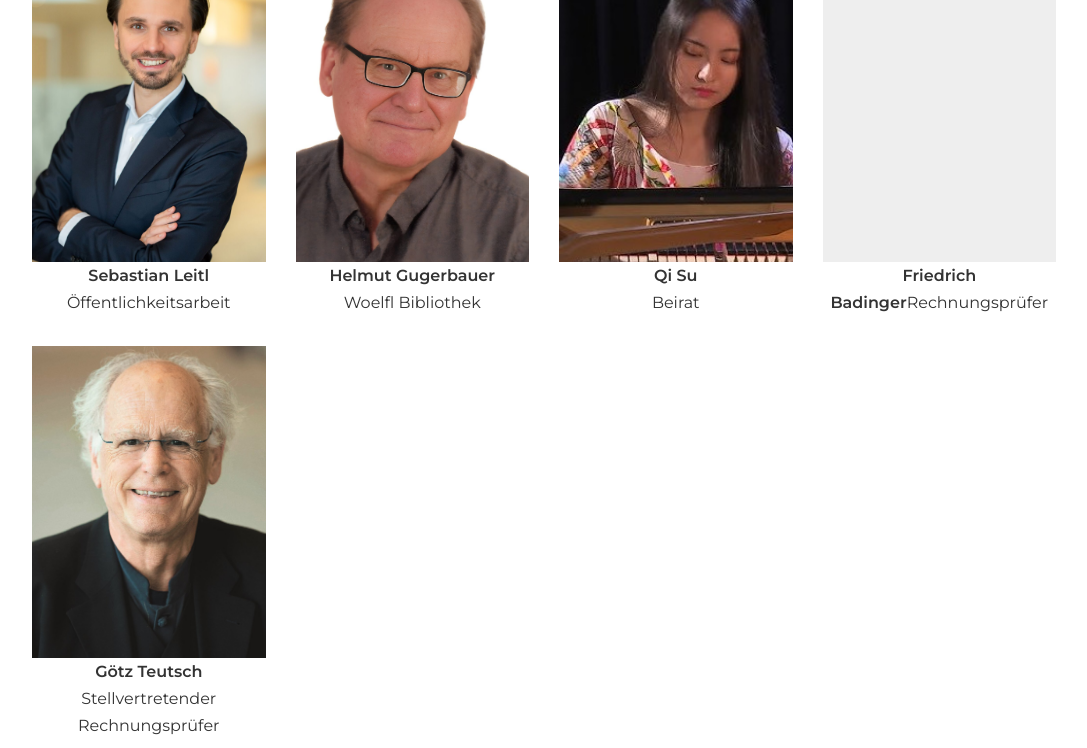
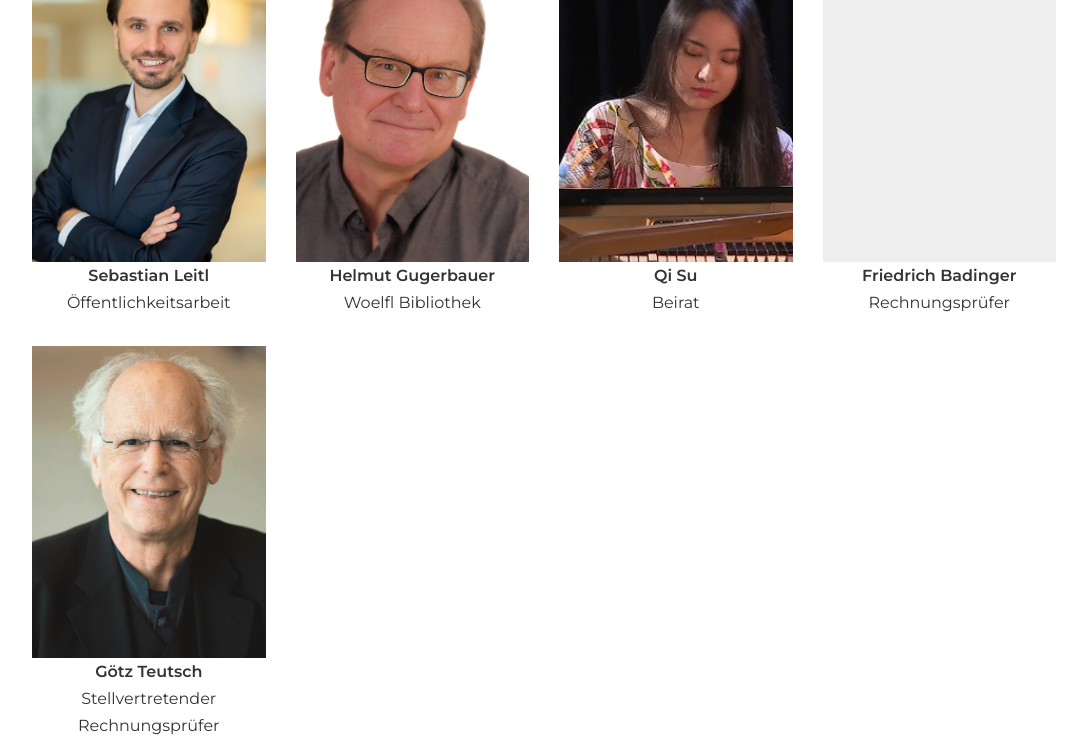
Before and after one commit to JohnnyTheGreatOne/IJWG, a plain HTML site: page index.html in a window 1280 px wide. Shown: the part 8842-9590 px from the top of the page, without its empty margins (96-1183 px from the left). Drawn offline with nearby package versions, Linux system fonts and the light colour scheme; a web font is replaced by a local one.

```diff
--- a/index.html
+++ b/index.html
@@ -318,7 +318,7 @@
              </div>
             <div class="member-card">
                 <div class="portrait-placeholder"><img src="Badinger.png" alt="Qi Su" class="zoomable" data-description="Friedrich Badinger- Rechnungsprüfer"></div>
-                <strong>Friedrich Badinger</strong>Rechnungsprüfer<p></p>
+                <strong>Friedrich Badinger</strong><p>Rechnungsprüfer</p>
             </div>
             <div class="member-card">
                 <div class="portrait-placeholder"><img src="Götz Foto.jpg" alt="Götz Teutsch" class="zoomable" data-description="Götz Teutsch - Stellvertretender Rechnungsprüfer"></div>
```
